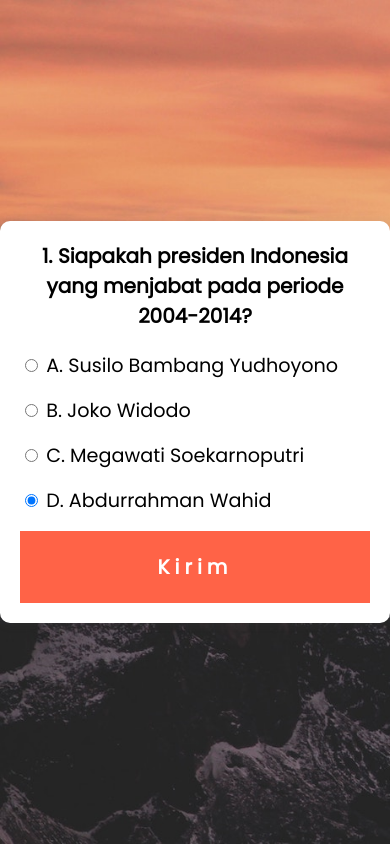
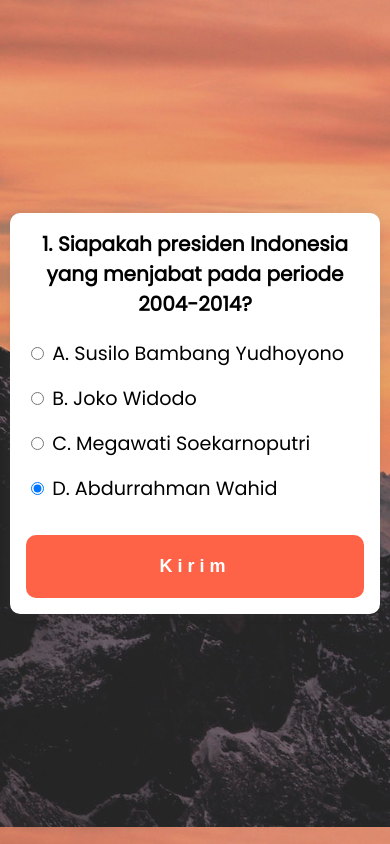
Before and after one commit to mbasyar/quiz_app, a plain HTML site: page index.html in a window 390 px wide. Drawn offline with Linux system fonts and the light colour scheme.

Commit message:
2 commit

```diff
--- a/style.css
+++ b/style.css
@@ -13,6 +13,7 @@ body {
   justify-content: center;
   height: 100vh;
   margin: 0;
+
 }
 
 .quiz-container {
@@ -22,10 +23,12 @@ body {
   box-shadow: 0 0 10px 2px rgba(100, 100, 100, 0.1);
   width: 600px;
   overflow: hidden;
+
 }
 
 .quiz-header {
   padding: 4rem;
+
 }
 
 h2 {
@@ -81,17 +84,18 @@ button:focus {
   body {
     justify-content: center;
     text-align: center;
-    font-size: 95%;
-    height: 100vh;
+    height: 98vh;
+    padding: 0px 10px;
   }
   .quiz-container {
-    padding: 20px;
+    padding: 16px;
     margin: auto;
     text-align: left;
     overflow: scroll;
   }
   .quiz-header{
     padding: 0px;
+    font-size: 10px;
   }
   h2 {
     padding: 0px;
@@ -99,4 +103,10 @@ button:focus {
     text-align: center;
     font-size: 20px;
   }
+  button {
+    border-radius: 10px;
+    font-size: 18px;
+    margin-top: 2rem;
+    font-family: Arial, Helvetica, sans-serif;
+  }
 }
```
